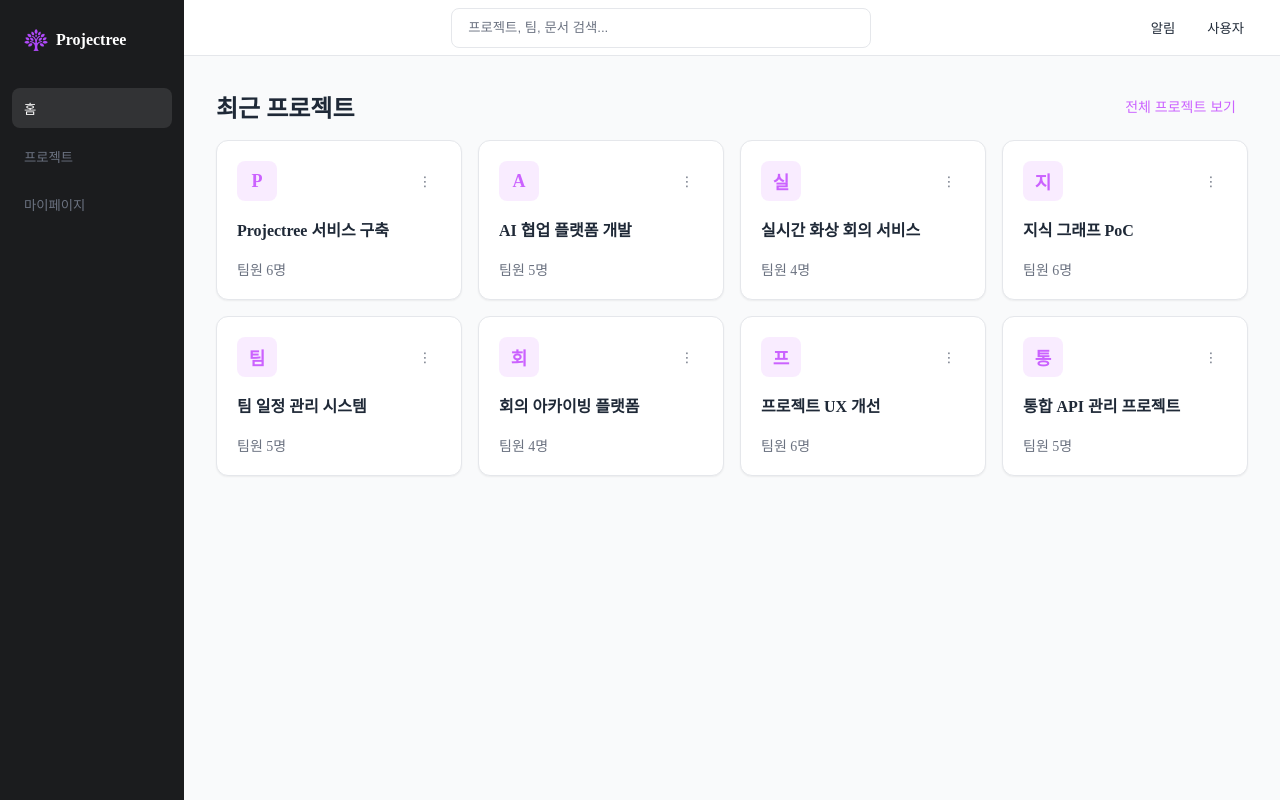
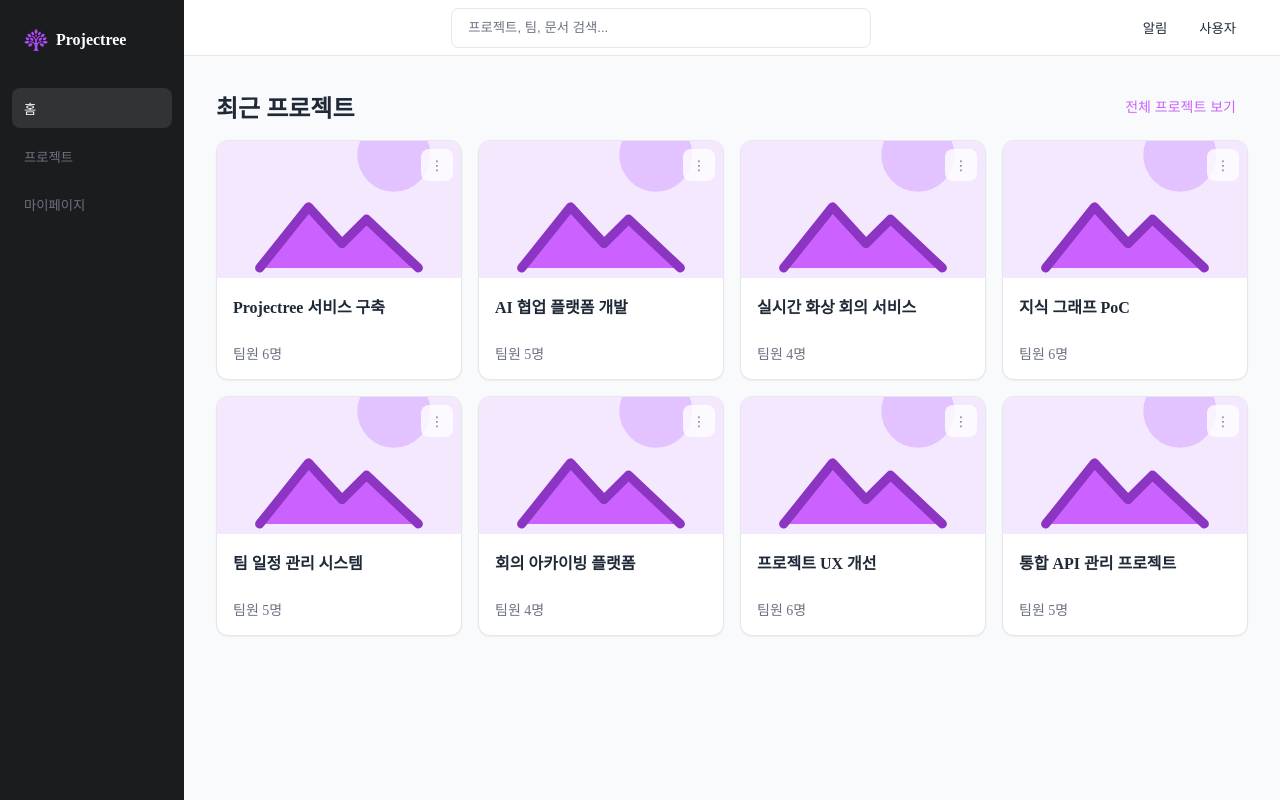
Before and after one commit to Tokwasp/Projectree, a React (Vite) app in the folder Frontend/: page /home in a window 1280 px wide. Built offline with nearby package versions, Linux system fonts and the light colour scheme.

Commit message:
S15P11D205-62: feat: 프로젝트 대표 이미지 및 홈 UI 개선

```diff
--- a/Frontend/src/components/home/ProjectCard.tsx
+++ b/Frontend/src/components/home/ProjectCard.tsx
@@ -8,10 +8,18 @@ interface ProjectCardProps {
 export default function ProjectCard({ project }: ProjectCardProps) {
   return (
     <article className={style.card}>
-      <div className={style.cardHeader}>
-        <div className={style.projectIcon} aria-hidden="true">
-          {project.title.charAt(0)}
-        </div>
+      <div className={style.projectVisual}>
+        {project.thumbnailUrl ? (
+          <img
+            className={style.projectThumbnail}
+            src={project.thumbnailUrl}
+            alt=""
+          />
+        ) : (
+          <span className={style.projectFallback} aria-hidden="true">
+            {project.title.charAt(0)}
+          </span>
+        )}
 
         <button
           className={style.menuButton}
@@ -22,10 +30,12 @@ export default function ProjectCard({ project }: ProjectCardProps) {
         </button>
       </div>
 
-      <h3 className={style.projectName}>{project.title}</h3>
+      <div className={style.cardContent}>
+        <h3 className={style.projectName}>{project.title}</h3>
 
-      <div className={style.projectMeta}>
-        <span>팀원 {project.memberCount}명</span>
+        <div className={style.projectMeta}>
+          <span>팀원 {project.memberCount}명</span>
+        </div>
       </div>
     </article>
   );
--- a/Frontend/src/css/components/common/AppHeader.module.css
+++ b/Frontend/src/css/components/common/AppHeader.module.css
@@ -2,8 +2,11 @@
   display: flex;
   align-items: center;
   justify-content: space-between;
+  width: 100%;
+  max-width: var(--container-width);
   height: 100%;
-  padding: 0 var(--space-6);
+  margin: 0 auto;
+  padding: 0 var(--space-8);
 }
 
 .searchArea {
--- a/Frontend/src/css/components/home/ProjectCard.module.css
+++ b/Frontend/src/css/components/home/ProjectCard.module.css
@@ -1,8 +1,8 @@
 .card {
   display: flex;
   flex-direction: column;
-  min-height: 160px;
-  padding: var(--space-5);
+  height: 240px;
+  overflow: hidden;
   background: var(--color-white);
   border: 1px solid var(--color-border);
   border-radius: var(--radius-lg);
@@ -19,31 +19,38 @@
   transform: translateY(-2px);
 }
 
-.cardHeader {
-  display: flex;
-  align-items: center;
-  justify-content: space-between;
-}
-
-.projectIcon {
+.projectVisual {
+  position: relative;
   display: flex;
   align-items: center;
   justify-content: center;
-  width: var(--space-10);
-  height: var(--space-10);
+  flex: 2 1 0;
+  min-height: 0;
   color: var(--color-primary);
   background: rgb(203 98 255 / 12%);
-  border-radius: var(--radius-md);
-  font-size: var(--text-lg);
+}
+
+.projectThumbnail {
+  display: block;
+  width: 100%;
+  height: 100%;
+  object-fit: cover;
+}
+
+.projectFallback {
+  font-size: var(--text-2xl);
   font-weight: var(--font-semibold);
 }
 
 .menuButton {
+  position: absolute;
+  top: var(--space-2);
+  right: var(--space-2);
   width: var(--space-8);
   height: var(--space-8);
   padding: 0;
   color: var(--color-secondary);
-  background: transparent;
+  background: rgb(255 255 255 / 80%);
   border: 0;
   border-radius: var(--radius-md);
   cursor: pointer;
@@ -54,11 +61,22 @@
   background: var(--color-gray-100);
 }
 
+.cardContent {
+  display: flex;
+  flex: 1 1 0;
+  flex-direction: column;
+  min-height: 0;
+  padding: var(--space-4);
+}
+
 .projectName {
-  margin: var(--space-4) 0;
+  overflow: hidden;
+  margin: 0;
   color: var(--color-text);
   font-size: var(--text-md);
   font-weight: var(--font-semibold);
+  text-overflow: ellipsis;
+  white-space: nowrap;
 }
 
 .projectMeta {
--- a/Frontend/src/pages/HomePage.tsx
+++ b/Frontend/src/pages/HomePage.tsx
@@ -1,4 +1,5 @@
 import RecentProjectSection from "../components/home/RecentProjectSection";
+import projectPlaceholder from "../assets/project-placeholder.svg";
 import type { ProjectSummary } from "../types/Project";
 
 const mockProjects: ProjectSummary[] = [
@@ -8,6 +9,7 @@ const mockProjects: ProjectSummary[] = [
     ownerName: "김싸피",
     memberCount: 6,
     createdAt: "2026-07-15T10:00:00",
+    thumbnailUrl: projectPlaceholder,
   },
   {
     projectId: 2,
@@ -15,6 +17,7 @@ const mockProjects: ProjectSummary[] = [
     ownerName: "이싸피",
     memberCount: 5,
     createdAt: "2026-07-16T09:30:00",
+    thumbnailUrl: projectPlaceholder,
   },
   {
     projectId: 3,
@@ -22,6 +25,7 @@ const mockProjects: ProjectSummary[] = [
     ownerName: "박싸피",
     memberCount: 4,
     createdAt: "2026-07-17T14:00:00",
+    thumbnailUrl: projectPlaceholder,
   },
   {
     projectId: 4,
@@ -29,6 +33,7 @@ const mockProjects: ProjectSummary[] = [
     ownerName: "최싸피",
     memberCount: 6,
     createdAt: "2026-07-18T11:20:00",
+    thumbnailUrl: projectPlaceholder,
   },
   {
     projectId: 5,
@@ -36,6 +41,7 @@ const mockProjects: ProjectSummary[] = [
     ownerName: "정싸피",
     memberCount: 5,
     createdAt: "2026-07-19T09:00:00",
+    thumbnailUrl: projectPlaceholder,
   },
   {
     projectId: 6,
@@ -43,6 +49,7 @@ const mockProjects: ProjectSummary[] = [
     ownerName: "한싸피",
     memberCount: 4,
     createdAt: "2026-07-20T13:30:00",
+    thumbnailUrl: projectPlaceholder,
   },
   {
     projectId: 7,
@@ -50,6 +57,7 @@ const mockProjects: ProjectSummary[] = [
     ownerName: "윤싸피",
     memberCount: 6,
     createdAt: "2026-07-21T10:40:00",
+    thumbnailUrl: projectPlaceholder,
   },
   {
     projectId: 8,
@@ -57,6 +65,7 @@ const mockProjects: ProjectSummary[] = [
     ownerName: "장싸피",
     memberCount: 5,
     createdAt: "2026-07-22T15:10:00",
+    thumbnailUrl: projectPlaceholder,
   },
 ];
 
--- a/Frontend/src/types/Project.ts
+++ b/Frontend/src/types/Project.ts
@@ -4,4 +4,5 @@ export interface ProjectSummary {
   ownerName: string;
   memberCount: number;
   createdAt: string;
+  thumbnailUrl?: string;
 }
```
Also changed, not shown: Frontend/src/assets/project-placeholder.svg (added).
